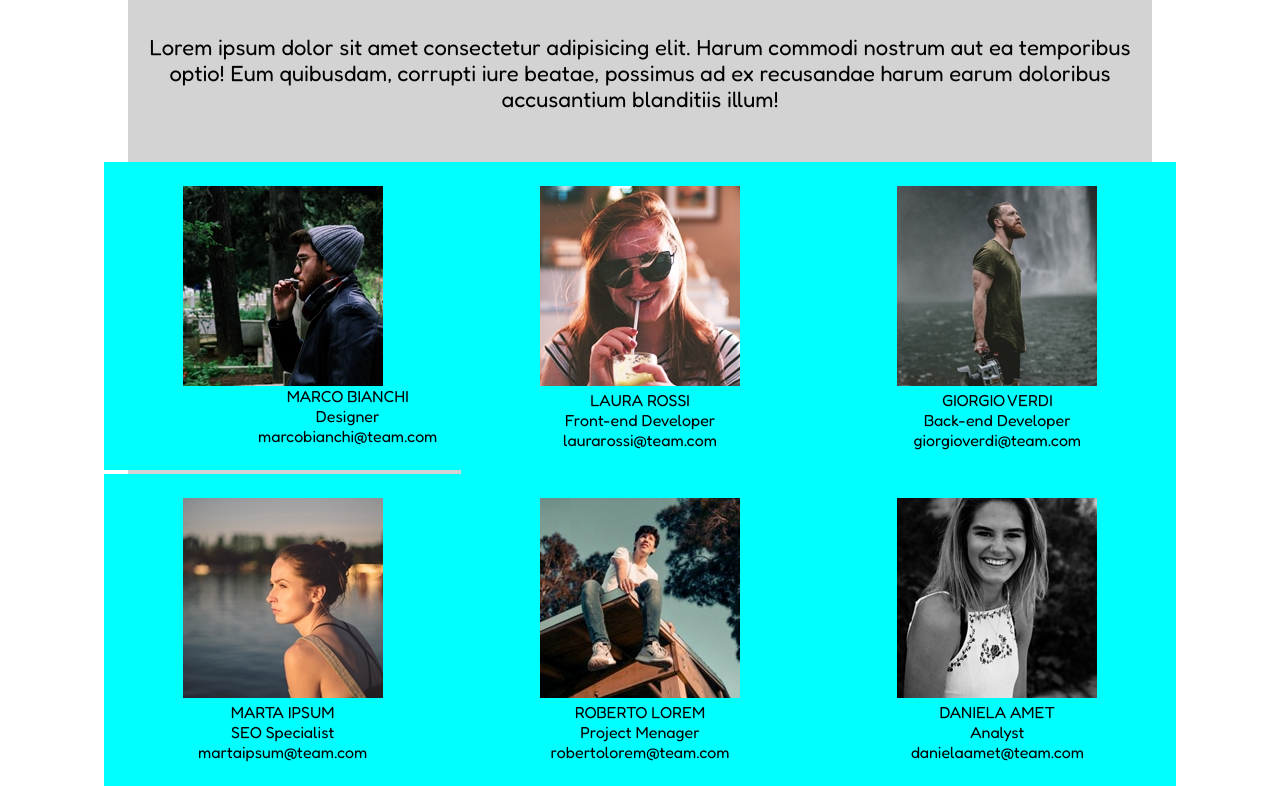
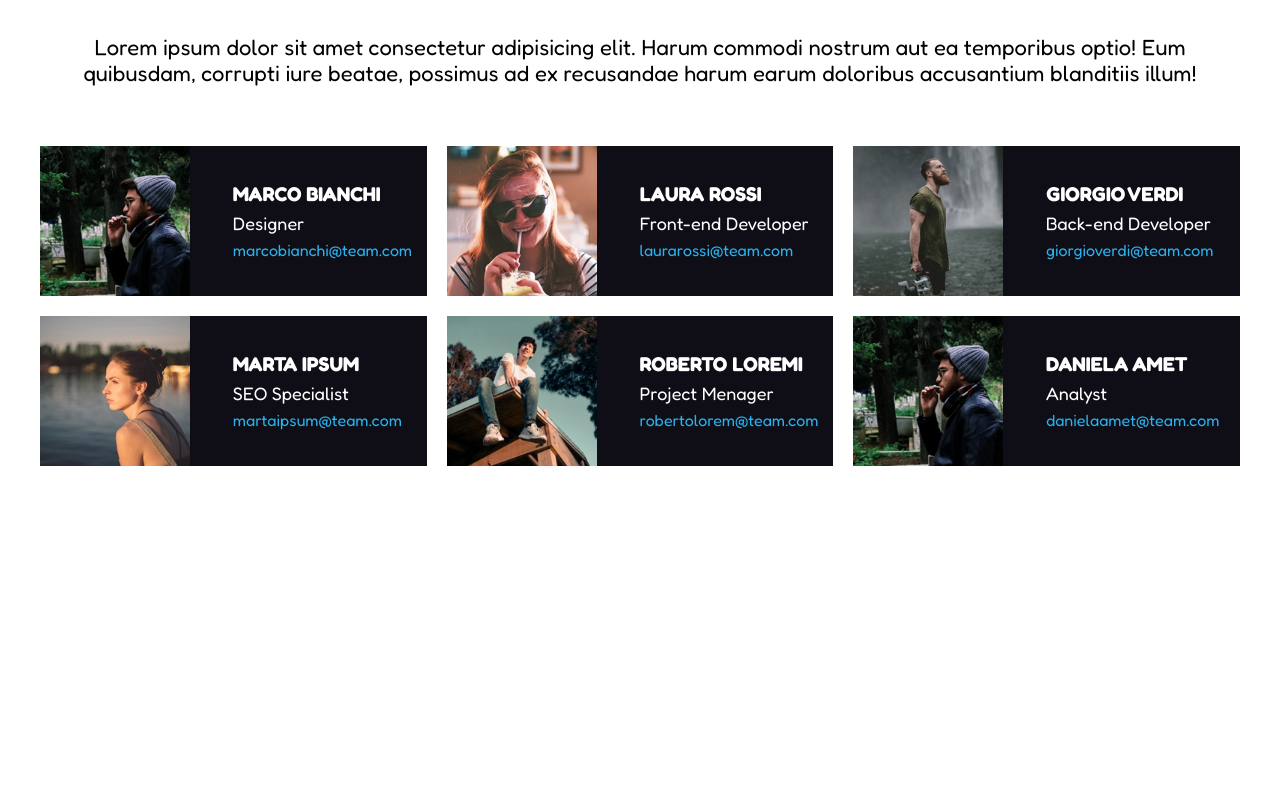
Before and after one commit to DominikKnapczyk/html-css-float-cards, a plain HTML site: page index.html in a window 1280 px wide. Shown: the part 127-913 px from the top of the page. After the commit the page ends 800 px from the top, so only its background shows below. Drawn offline with Linux system fonts and the light colour scheme.

Commit message:
last commit

```diff
--- a/css/style.css
+++ b/css/style.css
@@ -10,13 +10,12 @@
 
 .container {
   margin: auto;
-  width: 80%;
+  width: 70%;
   max-width: 2000px;
+  min-width: 1200px;
   text-align: center;
 
   font-family: 'Fredoka', sans-serif;
-
-  background-color: lightgray;
 }
 
 .container::after {
@@ -25,8 +24,7 @@
   display: table;
 }
 
-
-/* GENERICS */
+/* GENERICS*/
 
 .title {
   margin-top: 50px;
@@ -43,37 +41,57 @@
   font-size: 22px;
 }
 
+/* GENERICS THUMBNAIL */
+
+.thumbnail {
+  background-color: #0F0E17;
+  text-align: left;
+  min-width: 195px;
+
+}
+
+.image {
+  vertical-align: middle;
+  width: 150px;
+}
+
+.description {
+  display: inline-block;
+  vertical-align: middle;
+  margin-left: 10%;
+}
+
 .name {
   display: block;
+  margin-bottom: 6px;
+
+  font-weight: bold;
+  font-size: 20px;
+  color: white;
 }
 
 .role {
   display: block;
+  margin-bottom: 6px;
+
+  font-size: 18px;
+  color: white;
 }
 
 .email {
   display: block;
-}
 
-.image {
-  vertical-align: middle;
-}
-
-.description {
-  display: inline-block;
-  float: right;
-  vertical-align: middle;
+  color: #2AB2EC;
 }
 
 /* GRID */
 
 .row {
-  margin: 0 -1.5rem;
+  margin: 0 -10px;
 }
 
 .colum {
   width: calc(100%/3);
-  padding: 1.5rem;
+  padding: 10px;
   float: left;
-  background-color: aqua;
 }
--- a/index.html
+++ b/index.html
@@ -16,16 +16,23 @@
 
   <div class="container">
 
+    <!-- TITOLO -->
     <h1 class="title">Meet Our Team</h1>
 
     <main>
 
+      <!-- TESTO -->
       <p class="text">Lorem ipsum dolor sit amet consectetur adipisicing elit. Harum commodi nostrum aut ea temporibus optio! Eum quibusdam, corrupti iure beatae, possimus ad ex recusandae harum earum doloribus accusantium blanditiis illum!</p>
 
+      <!-- GRIGLIA -->
       <div class="grid">
 
+        <!-- RIGA 1 -->
         <div class="row">
+
+          <!-- COLONNA 1 - RIGA 1 -->
           <div class="colum">
+            <div class="thumbnail">
               <img class="image" src="./img/male1.png">
               <div class="description">
                 <span class="name">MARCO BIANCHI</span>
@@ -33,41 +40,75 @@
                 <span class="email">marcobianchi@team.com</span>
               </div>
             </div>
+          </div>
+
+          <!-- COLONNA 2 - RIGA 1 -->
           <div class="colum">
-            <img src="./img/female1.png">
+            <div class="thumbnail">
+              <img class="image" src="./img/female1.png">
+              <div class="description">
                 <span class="name">LAURA ROSSI</span>
                 <span class="role">Front-end Developer</span>
                 <span class="email">laurarossi@team.com</span>
               </div>
+            </div>
+          </div>
+
+          <!-- COLONNA 1 - RIGA 1 -->
           <div class="colum">
-            <img src="./img/male2.png">
+            <div class="thumbnail">
+              <img class="image" src="./img/male2.png">
+              <div class="description">
                 <span class="name">GIORGIO VERDI</span>
                 <span class="role">Back-end Developer</span>
                 <span class="email">giorgioverdi@team.com</span>
               </div>
             </div>
+          </div>
+        </div>
 
+        <!-- RIGA 2 -->
         <div class="row">
+
+          <!-- COLONNA 1 - RIGA 2 -->
           <div class="colum">
-            <img src="./img/female2.png">
+            <div class="thumbnail">
+              <img class="image" src="./img/female2.png">
+              <div class="description">
                 <span class="name">MARTA IPSUM</span>
                 <span class="role">SEO Specialist</span>
                 <span class="email">martaipsum@team.com</span>
               </div>
+            </div>
+          </div>
+
+          <!-- COLONNA 2 - RIGA 2 -->
           <div class="colum">
-            <img src="./img/male3.png">
-            <span class="name">ROBERTO LOREM</span>
+            <div class="thumbnail">
+              <img class="image" src="./img/male3.png">
+              <div class="description">
+                <span class="name">ROBERTO LOREMI</span>
                 <span class="role">Project Menager</span>
                 <span class="email">robertolorem@team.com</span>
               </div>
+            </div>
+          </div>
+
+          <!-- COLONNA 3 - RIGA 2 -->
           <div class="colum">
-            <img src="./img/female3.png">
+            <div class="thumbnail">
+              <img class="image" src="./img/male1.png">
+              <div class="description">
                 <span class="name">DANIELA AMET</span>
                 <span class="role">Analyst</span>
                 <span class="email">danielaamet@team.com</span>
               </div>
             </div>
           </div>
+
+        </div>
+
+      </div>
     </main>
   </div>
 
```
Lines whose indentation alone changed are shown as unchanged.
